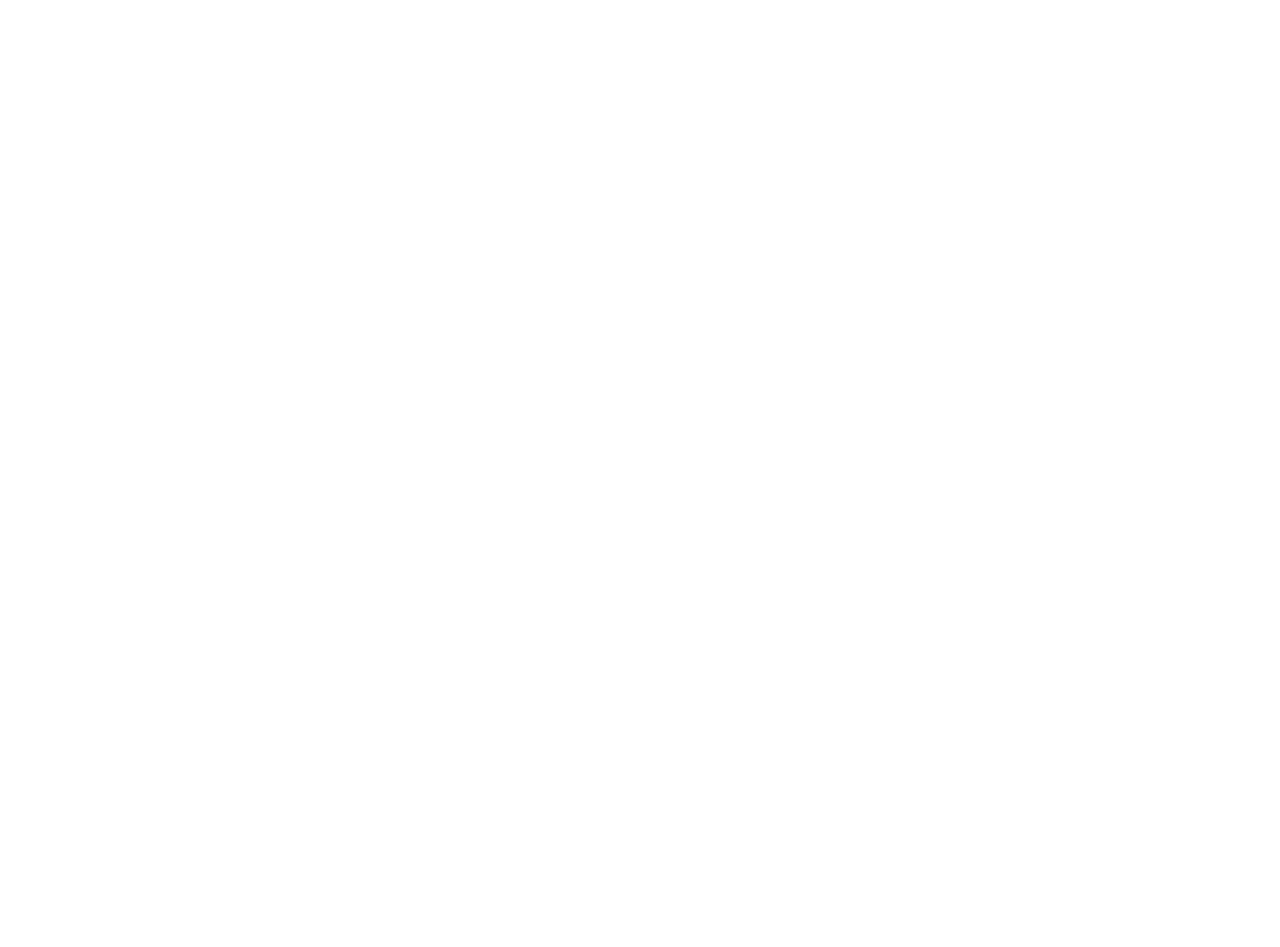
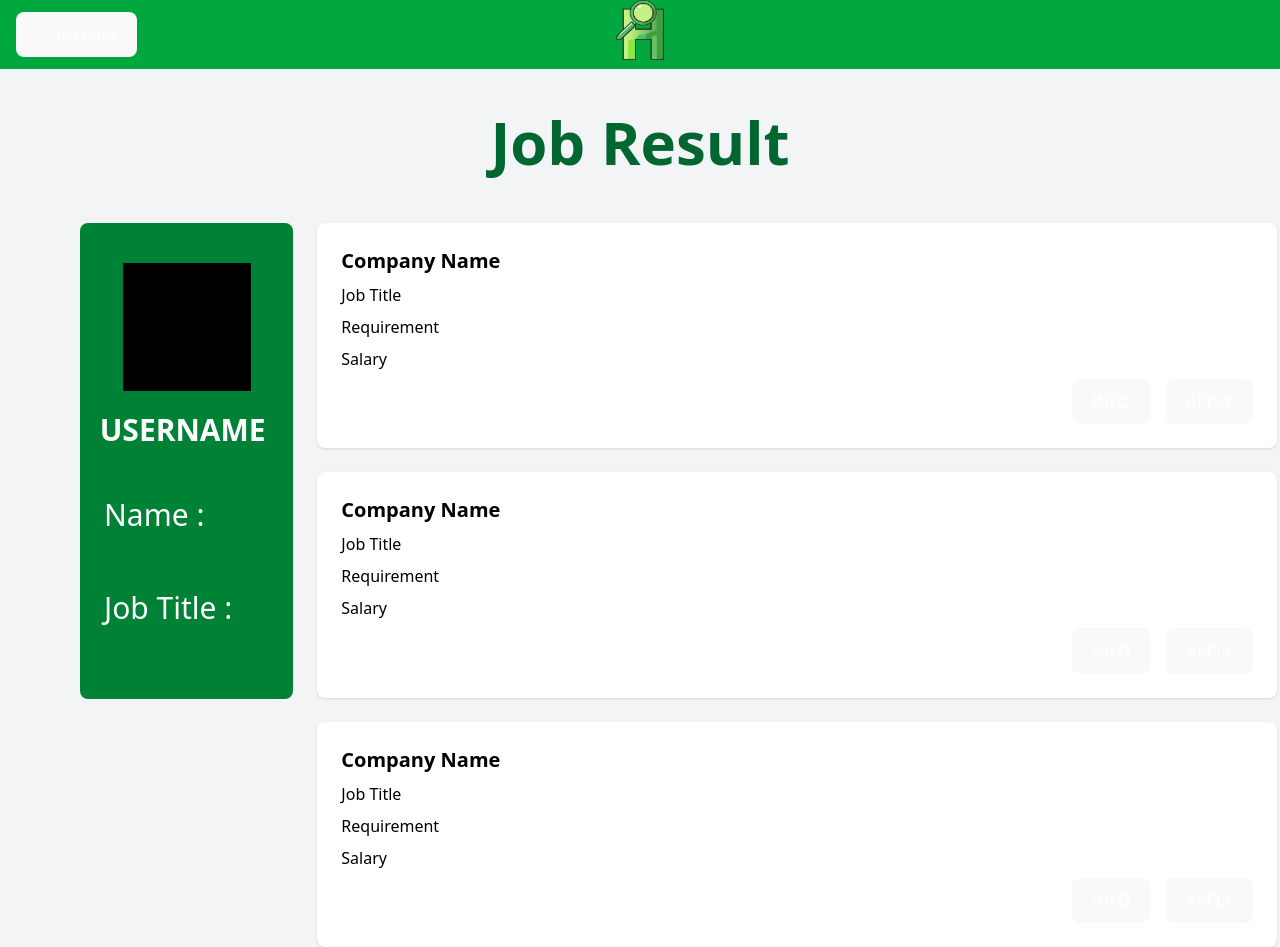
Before and after one commit to sshania/Hirely-FE, a React (Vite) app: page /result in a window 1280 px wide. Before the commit this address had no page. Before the commit the page ends 800 px from the top, so only its background shows below. Built offline with nearby package versions, Linux system fonts and the light colour scheme.

Commit message:
Ngepush Result Page

```diff
--- a/src/App.tsx
+++ b/src/App.tsx
@@ -1,6 +1,7 @@
 import { BrowserRouter as Router, Route, Routes } from "react-router-dom";
-import LoginPage from "./Loginpage";
+import LoginPage from "./LoginPage";
 import JobMatchPage from "./JobMatchmakingPage";
+import ResultPage from "./ResultPage";
 
 function App() {
   return (
@@ -8,6 +9,7 @@
       <Routes>
         <Route path="/login" element={<LoginPage />} />
         <Route path="/jobmatchmaking" element={<JobMatchPage />} />
+        <Route path="/result" element={<ResultPage/>} />
       </Routes>
     </Router>
   );
--- a/src/JobMatchmakingPage.tsx
+++ b/src/JobMatchmakingPage.tsx
@@ -77,7 +77,7 @@
           {/* Submit Button */}
           <button
             type="submit"
-            className="w-full bg-green-600 text-white font-semibold py-3 rounded hover:bg-green-700"
+            className="w-full bg-green-700 text-white font-semibold py-3 rounded hover:bg-green-700"
           >
             Find my match
           </button>
--- /dev/null
+++ b/src/ResultPage.tsx
@@ -0,0 +1,61 @@
+import React from "react";
+import logo from "../src/assets/Hirely.png";
+
+const ResultPage: React.FC = () => {
+  return (
+    <div className="w-screen min-h-screen bg-gray-100">
+      {/* Top Bar */}
+      <div className="bg-green-600 px-4 py-3 relative">
+        <img
+          src={logo}
+          alt="Hirely Logo"
+          className="w-12 h-15 absolute left-1/2 top-[0.2%] transform -translate-x-1/2"
+        />
+        <button className="text-white font-semibold bg-black px-4 py-1 rounded">
+          ← Go back
+        </button>
+      </div>
+
+      {/* Main Content */}
+      <div className="max-w-4xl mx-auto px-4 py-10">
+        <h1 style={{ fontSize: "60px" }} className="font-bold text-green-800 mb-2 text-center">
+          Job Result
+        </h1>
+     </div>
+
+        <div className="flex space-x-6">
+          {/* User Profile Section */}
+          <div className="bg-green-700 text-white p-10 rounded-lg w-1/6 h-119 items-center ml-20">
+            <div className="w-32 h-32 bg-black mx-auto mb-4"></div>
+                <div className="w-full flex flex-col items-start text-left -ml-4">
+                <p style={{ fontSize: "30px" }} className="mb-10 self-center text font-bold ml-6">USERNAME</p>
+                <p style={{ fontSize: "30px" }} className="mb-12">Name : </p>
+                <p style={{ fontSize: "30px" }}>Job Title : </p>
+                </div>
+          </div>
+
+          {/* Job Listings Section */}
+          <div className="w-3/4 space-y-6">
+            {[1, 2, 3].map((_, index) => (
+              <div key={index} className="bg-white rounded-lg shadow p-6 space-y-2">
+                <h2 className="text-black text-xl font-bold">Company Name</h2>
+                <p className="text-black">Job Title</p>
+                <p className="text-black">Requirement</p>
+                <p className="text-black">Salary</p>
+                <div className="flex justify-end space-x-4">
+                  <button className="bg-green-600 text-white font-semibold py-2 px-4 rounded hover:bg-green-700">
+                    INFO
+                  </button>
+                  <button className="bg-green-600 text-white font-semibold py-2 px-4 rounded hover:bg-green-700">
+                    APPLY
+                  </button>
+                </div>
+              </div>
+            ))}
+          </div>
+        </div>
+      </div>
+  );
+};
+
+export default ResultPage;
```
